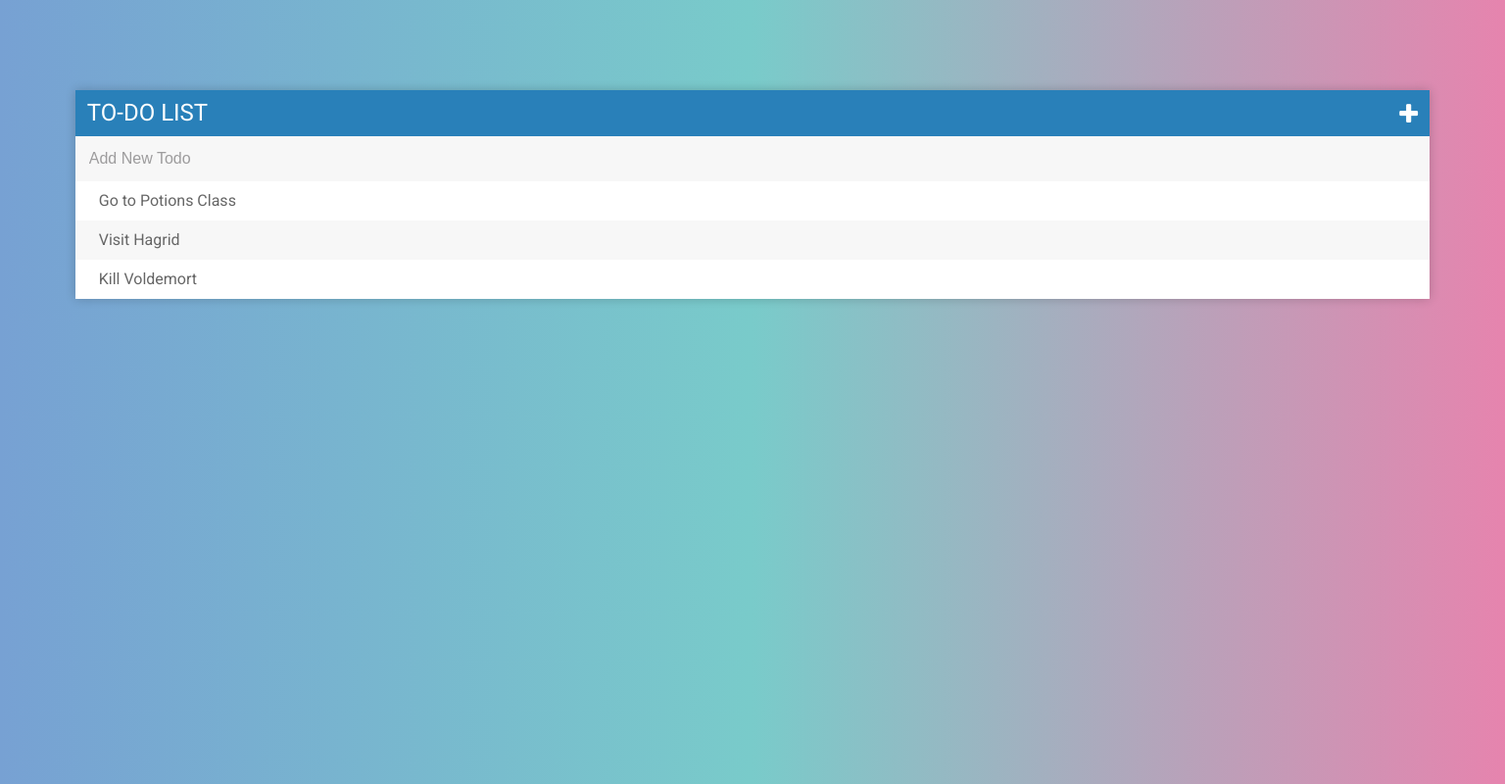
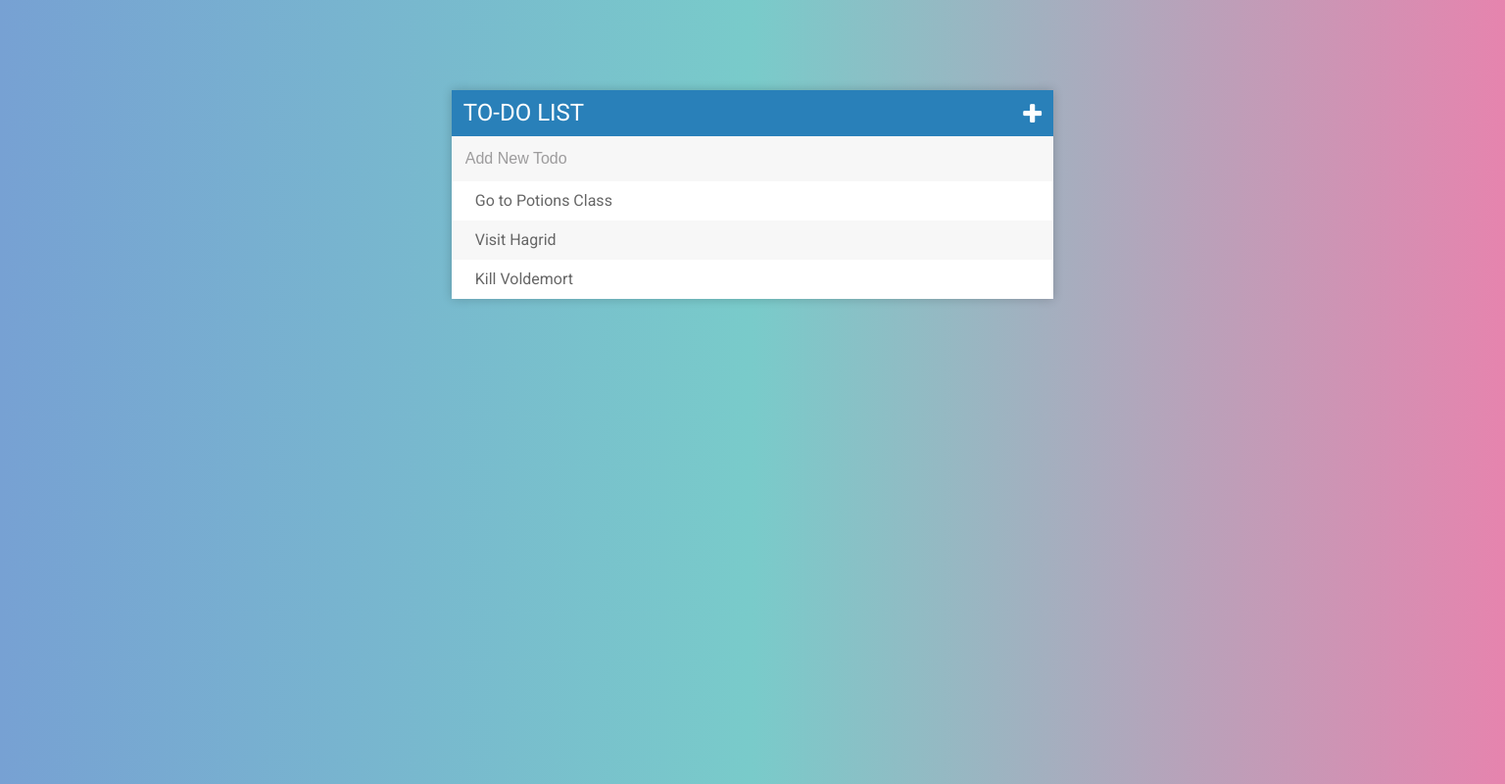
Before and after one commit to mnmilford/web_developer_bootcamp, a plain HTML site: page todo_list_project/index.html in a window 1536 px wide. Shown: the whole page at 98% size. Drawn offline with Linux system fonts and the light colour scheme.

Commit message:
Add media queries to make app more responsive

```diff
--- a/todo_list_project/assets/css/todos.css
+++ b/todo_list_project/assets/css/todos.css
@@ -63,8 +63,6 @@ input::placeholder {
   float: right;
 }
 
-
-
 #container {
   width: 90%;
   margin: 6% auto 0;
@@ -76,3 +74,15 @@ input::placeholder {
   color: gray;
   text-decoration: line-through;
 }
+
+@media (min-width: 760px) {
+  #container {
+    width: 60%;
+  }
+}
+
+@media (min-width: 1366px) {
+  #container {
+    width: 40%;
+  }
+}
```
